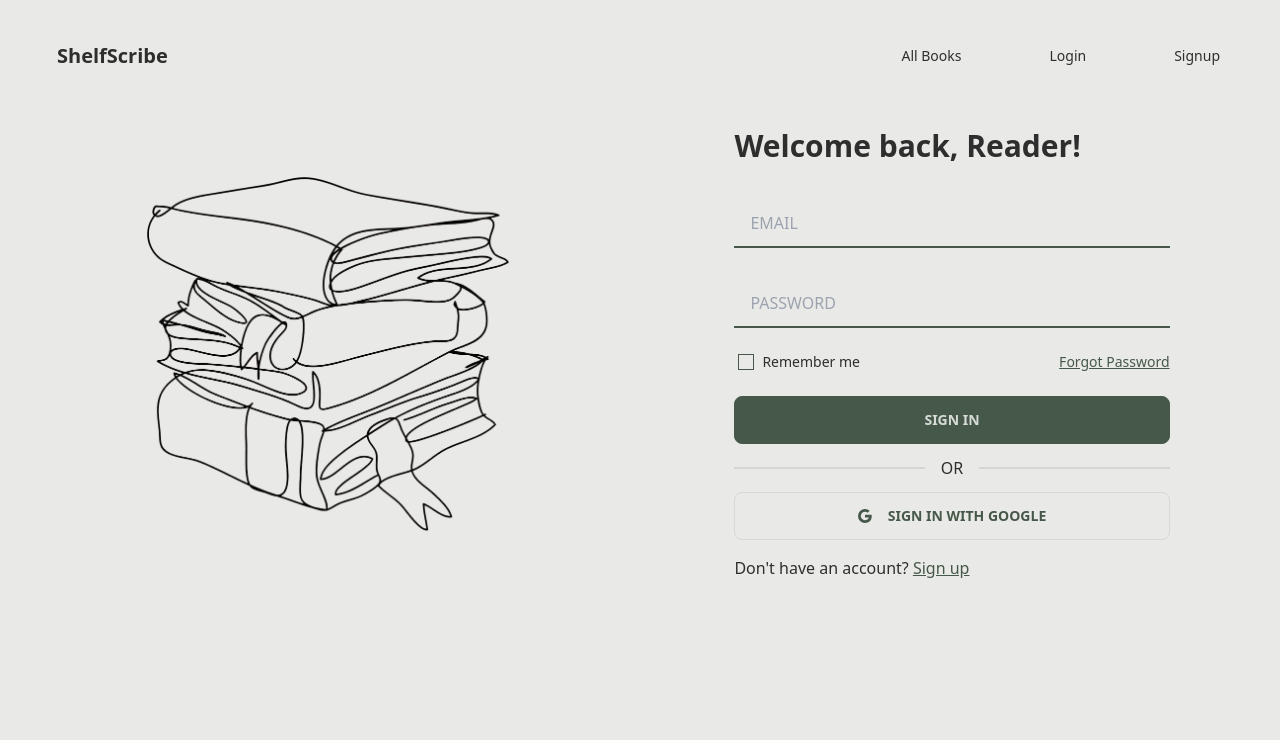
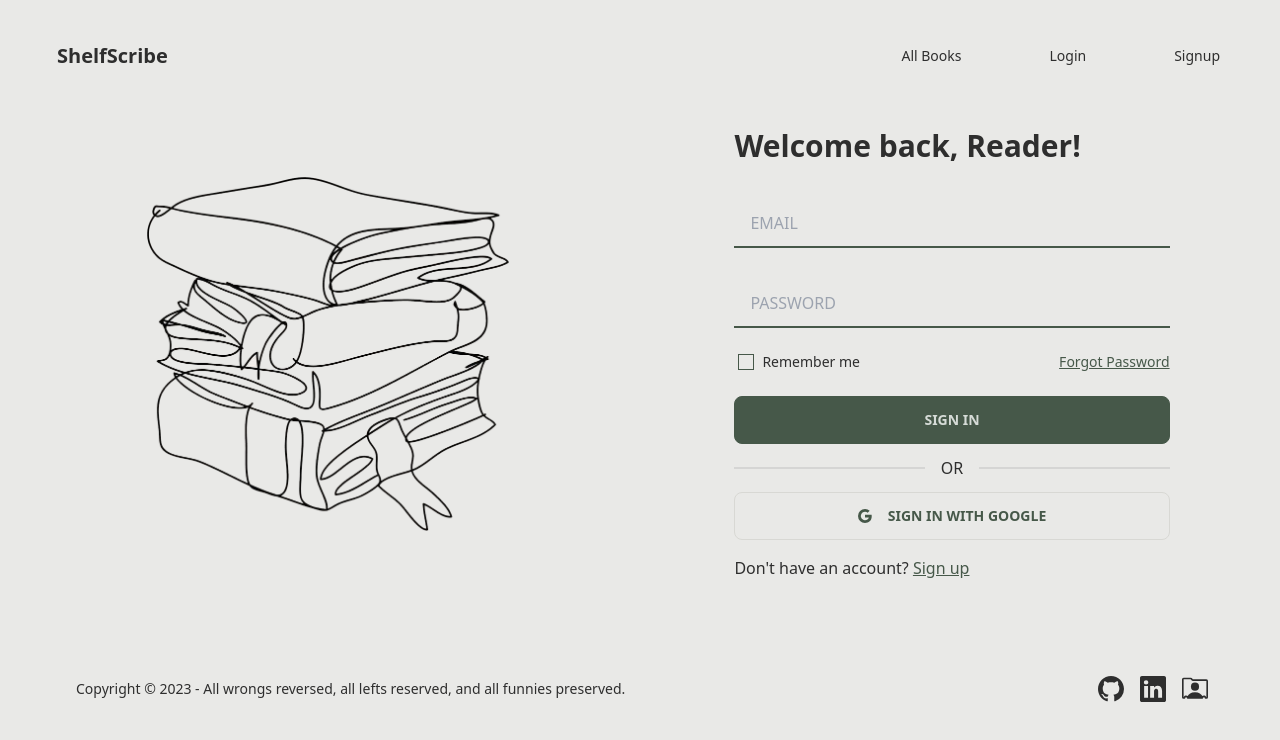
Before and after one commit to FarhanZizz/shelfscribe-client, a React (Vite) app: page /login in a window 1280 px wide. Shown: the top 740 px of the page. Built offline with nearby package versions, Linux system fonts and the light colour scheme.

Commit message:
footer added

```diff
--- /dev/null
+++ b/src/components/Footer.tsx
@@ -0,0 +1,45 @@
+import { BsGithub, BsLinkedin, BsPersonRolodex } from "react-icons/bs";
+
+const Footer = () => {
+  return (
+    <footer className="footer items-center p-4 mt-10 ">
+      <div className="items-center grid-flow-col">
+        <p className="ml-1">
+          Copyright © 2023 - All wrongs reversed, all lefts reserved, and all
+          funnies preserved.
+        </p>
+      </div>
+      <div className="grid-flow-col gap-4 md:place-self-center md:justify-self-end">
+        <div className="tooltip" data-tip="Github">
+          <a
+            target="_blank"
+            href="https://github.com/FarhanZizz/"
+            rel="noreferrer"
+          >
+            <BsGithub className="text-[26px]"></BsGithub>
+          </a>
+        </div>
+        <div className="tooltip" data-tip="Linkedin">
+          <a
+            target="_blank"
+            href="https://www.linkedin.com/in/farhan-zizz/"
+            rel="noreferrer"
+          >
+            <BsLinkedin className="text-[26px]"></BsLinkedin>
+          </a>
+        </div>
+        <div className="tooltip" data-tip="Portfolio">
+          <a
+            target="_blank"
+            href="https://farhanzizz.netlify.app/"
+            rel="noreferrer"
+          >
+            <BsPersonRolodex className="text-[26px]"></BsPersonRolodex>
+          </a>
+        </div>
+      </div>
+    </footer>
+  );
+};
+
+export default Footer;
--- a/src/layouts/MainLayout.tsx
+++ b/src/layouts/MainLayout.tsx
@@ -1,11 +1,13 @@
 import { Outlet } from "react-router-dom";
 import Navbar from "./Navbar";
+import Footer from "../components/Footer";
 const MainLayout = () => {
   return (
     <div className="pt-6 md:px-10">
       <Navbar />
       <div className="px-4">
         <Outlet />
+        <Footer />
       </div>
     </div>
   );
--- a/src/pages/Login.tsx
+++ b/src/pages/Login.tsx
@@ -1,4 +1,3 @@
-import React from "react";
 import { Link } from "react-router-dom";
 import { BsGoogle } from "react-icons/bs";
 import img from "../assets/book.png";
```
